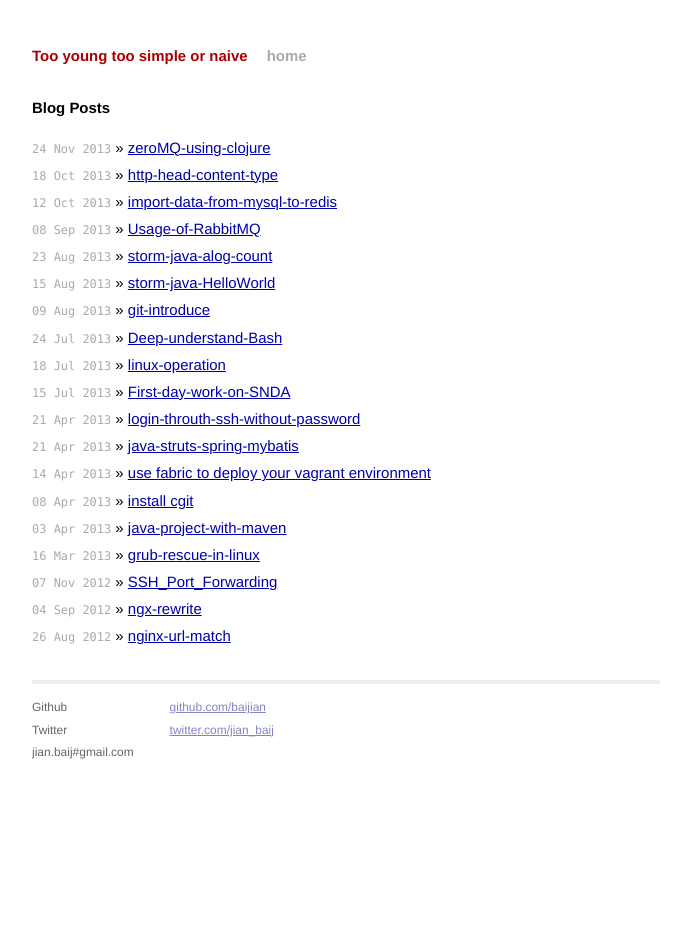
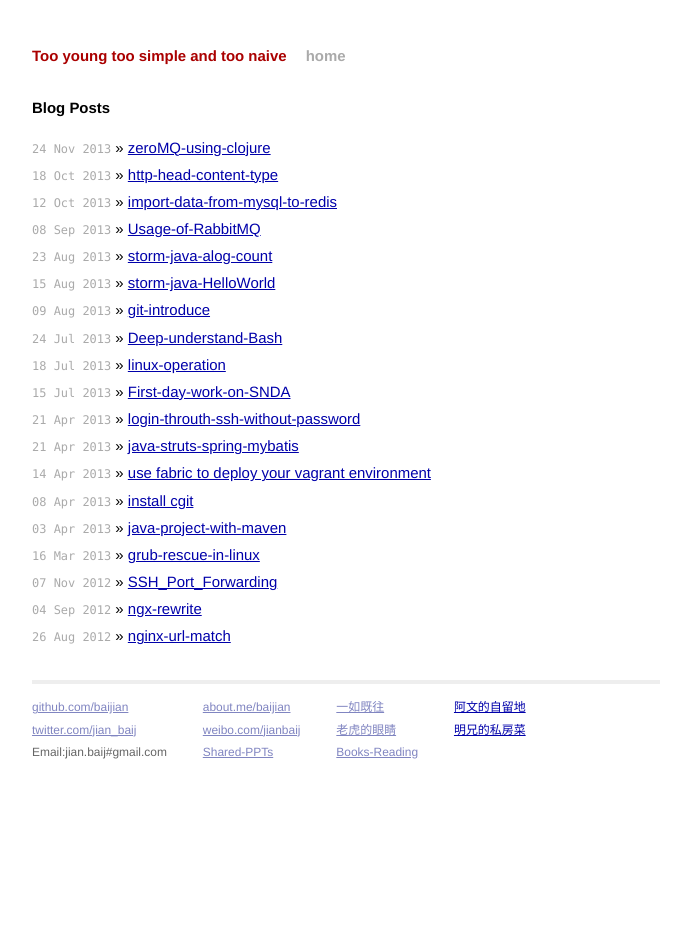
Before and after one commit to baijian/baijian.github.io, a Jekyll site: the page built from index.html, in a window 1280 px wide. Shown: the whole page, without its empty margins (294-985 px from the left). Built offline with Jekyll 4.4.1, drawn with Linux system fonts in a browser that asks for light colours; Markdown is read by kramdown in place of the engine named in the settings.

Commit message:
modify bottom

```diff
--- a/_config.yml
+++ b/_config.yml
@@ -1,4 +1,4 @@
-name: Too young too simple or naive
+name: Too young too simple and too naive
 markdown: redcarpet
 pygments: true
 
--- a/_layouts/default.html
+++ b/_layouts/default.html
@@ -26,16 +26,30 @@
           <div class="footer">
             <div class="contact">
               <p>
-                Github<br />
-                Twitter<br />
-                jian.baij#gmail.com
+                <a href="https://github.com/baijian">github.com/baijian</a><br />
+                <a href="https://twitter.com/jian_baij">twitter.com/jian_baij</a><br />
+                Email:jian.baij#gmail.com
               </p>
             </div>
             <div class="contact">
               <p>
-                <a href="https://github.com/baijian">github.com/baijian</a><br />
-                <a href="https://twitter.com/jian_baij">twitter.com/jian_baij</a><br />
+                <a href="http://about.me/baijian">about.me/baijian</a><br />
+                <a href="http://weibo.com/jianbaij">weibo.com/jianbaij</a><br />
+                <a href="ppts.html">Shared-PPTs</a><br/>
               </p>
+            </div>
+            <div class="contact">
+                <p>
+                    <a href="http://qiangwang.github.io">一如既往</a><br/>
+                    <a href="http://wanghd.com/">老虎的眼睛</a><br/>
+                    <a href="books.html">Books-Reading</a>
+                </p>
+            </div>
+            <div>
+                <p>
+                    <a href="http://www.zwsun.com/">阿文的自留地</a><br/>
+                    <a href="http://www.deepwarm.com/">明兄的私房菜</a><br/>
+                </p>
             </div>
           </div>
         </div>
```
Also changed, not shown: favicon.ico (added).
